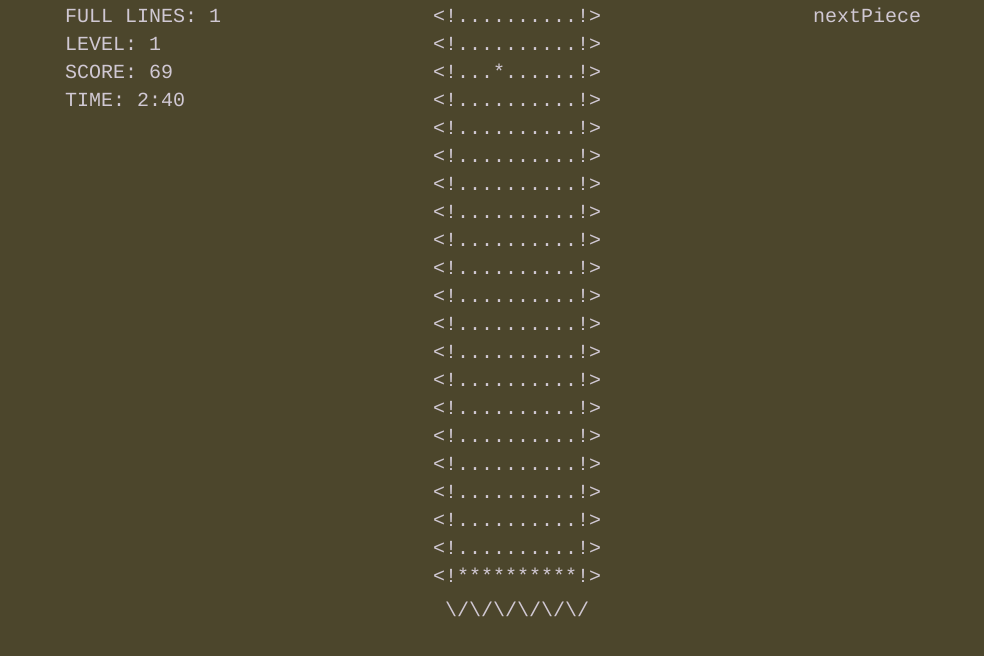
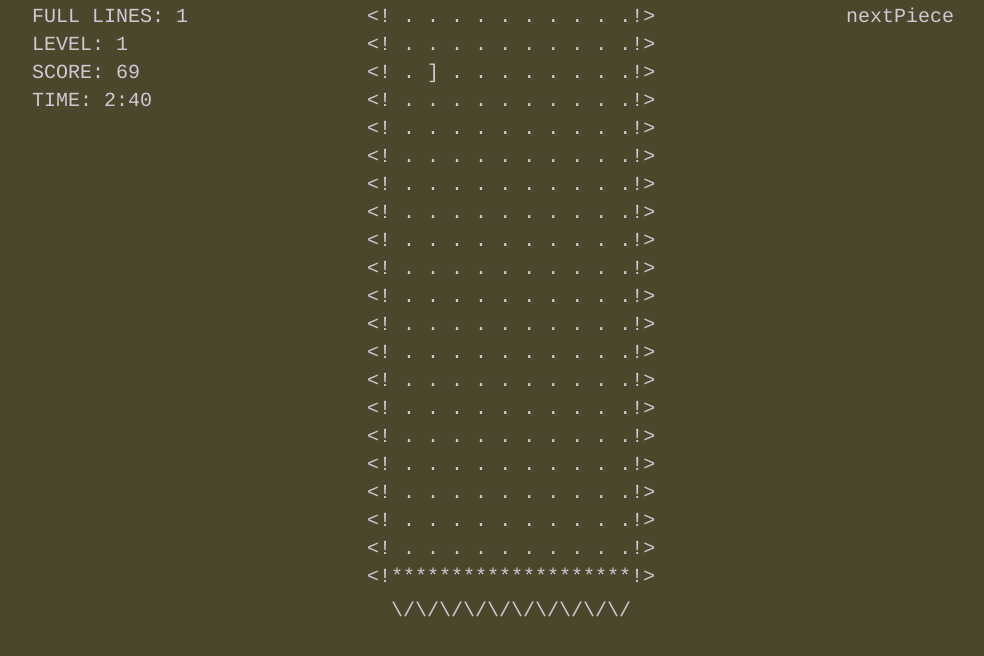
Before and after one commit to fhgaha/tetris, a React (Create React App) app: page / in a window 1280 px wide. Shown: the top 656 px of the page, without its empty margins (147-1131 px from the left). Built offline with nearby package versions, Linux system fonts and the light colour scheme.

Commit message:
game component

```diff
--- a/src/App.tsx
+++ b/src/App.tsx
@@ -1,14 +1,10 @@
 import './App.css';
 import Game from './components/game/Game';
-import Info from './components/info/Info';
-import NextPiece from './components/nextPiece/NextPiece';
 
 function App() {
   return (
     <div className="app">
-      <Info />
       <Game />
-      <NextPiece />
     </div>
   );
 }
--- a/src/components/game/Game.tsx
+++ b/src/components/game/Game.tsx
@@ -1,63 +1,15 @@
-import React, { useEffect, useState } from 'react'
-import { useKeyPress } from '../../hooks/useKeyPress'
-import st from './game.module.css'
+import Field from "./field/Field"
+import Info from "./info/Info"
+import NextPiece from "./nextPiece/NextPiece"
 
 const Game = () => {
-  const width = 10
-  const height = 20
-
-  const [field, setField] = useState<number[][]>(
-    // new Array(height).fill(0).map(() => new Array(width).fill(0))
-    Array.from({ length: height }, () => Array<number>(width).fill(0))
-  )
-
-  useEffect(() => {
-    updateField(2, 3, 1, setField,)
-  }, [])
-
-  const up: boolean = useKeyPress('ArrowUp')
-  const down: boolean = useKeyPress('ArrowDown')
-  const left: boolean = useKeyPress('ArrowLeft')
-  const right: boolean = useKeyPress('ArrowRight')
-
-  return (
-    <div className={st['game']}>
-      <div className={st['field']}>
-        {/* {up && "U"}
-        {down && 'D'}
-        {left && 'L'}
-        {right && 'R'} */}
-        {display2DArrayAsTable(field)}
-      </div>
-    </div>
-  )
+	return (
+		<>
+			<Info />
+			<Field />
+			<NextPiece />
+		</>
+	)
 }
 
 export default Game
-
-function updateField(row: number, col: number, value: number,
-  setField: React.Dispatch<React.SetStateAction<number[][]>>) {
-  setField(prevField => {
-    const newF = [...prevField]
-    newF[row][col] = value
-    return newF
-  })
-}
-
-function display2DArrayAsTable(field: number[][]): React.ReactNode {
-  let result = field.map((rows, i) => {
-    return (
-      <ul className={st['ul-field']} key={'ul-' + i}>
-        {rows.map((col, j) => {
-          return (
-            <li key={"li-" + j}>
-              {rows[j] == 0 ? '.' : '*'}
-            </li>)
-        })}
-      </ul>
-    )
-  })
-  console.log(result);
-  return result
-
-}
--- /dev/null
+++ b/src/components/game/field/Field.tsx
@@ -0,0 +1,63 @@
+import React, { useEffect, useState } from 'react'
+import { useKeyPress } from '../hooks/useKeyPress'
+import st from './field.module.css'
+
+const Field = () => {
+  const width = 20
+  const height = 20
+
+  const [field, setField] = useState<number[][]>(
+    Array.from({ length: height }, () => Array<number>(width).fill(0))
+  )
+
+  useEffect(() => {
+    updateField(2, 3, 1, setField,)
+  }, [])
+
+  const up: boolean = useKeyPress('ArrowUp')
+  const down: boolean = useKeyPress('ArrowDown')
+  const left: boolean = useKeyPress('ArrowLeft')
+  const right: boolean = useKeyPress('ArrowRight')
+
+  return (
+    <div className={st['game']}>
+      <div className={st['field']}>
+        {/* {up && "U"}
+        {down && 'D'}
+        {left && 'L'}
+        {right && 'R'} */}
+        {displayField(field)}
+      </div>
+    </div>
+  )
+}
+
+export default Field
+
+function updateField(row: number, col: number, value: number,
+  setField: React.Dispatch<React.SetStateAction<number[][]>>) {
+  setField(prevField => {
+    const newF = [...prevField]
+    newF[row][col] = value
+    return newF
+  })
+}
+
+function displayField(field: number[][]): React.ReactNode {
+  let result = field.map((rows, i) => (
+    <ul className={st['ul-field']} key={'ul-' + i}>
+      {rows.map((col, j) => (
+        <li key={"li-" + j}>
+          {getSymbol(rows[j], j)}
+        </li>))}
+    </ul>
+  ))
+  console.log(result);
+  return result
+}
+
+function getSymbol(value: number, index: number) {
+  return index % 2 == 0
+    ? value == 0 ? ' ' : '['
+    : value == 0 ? '.' : ']'
+}
--- a/src/components/game/game.module.css
+++ b/src/components/game/field/field.module.css
@@ -1,5 +1,9 @@
+.field {
+	white-space: break-spaces;
+}
+
 .field::after {
-	content: "<!**********!>\A  \\/\\/\\/\\/\\/\\/";
+	content: "<!********************!> \A   \\/\\/\\/\\/\\/\\/\\/\\/\\/\\/";
 	white-space: pre;
 }
 
```
Also changed, not shown: src/components/game/hooks/useKeyPress.tsx (renamed from src/hooks/useKeyPress.tsx), src/components/game/info/Info.tsx (renamed from src/components/info/Info.tsx), src/components/game/info/info.module.css (added), src/components/game/nextPiece/NextPiece.tsx (renamed from src/components/nextPiece/NextPiece.tsx).
